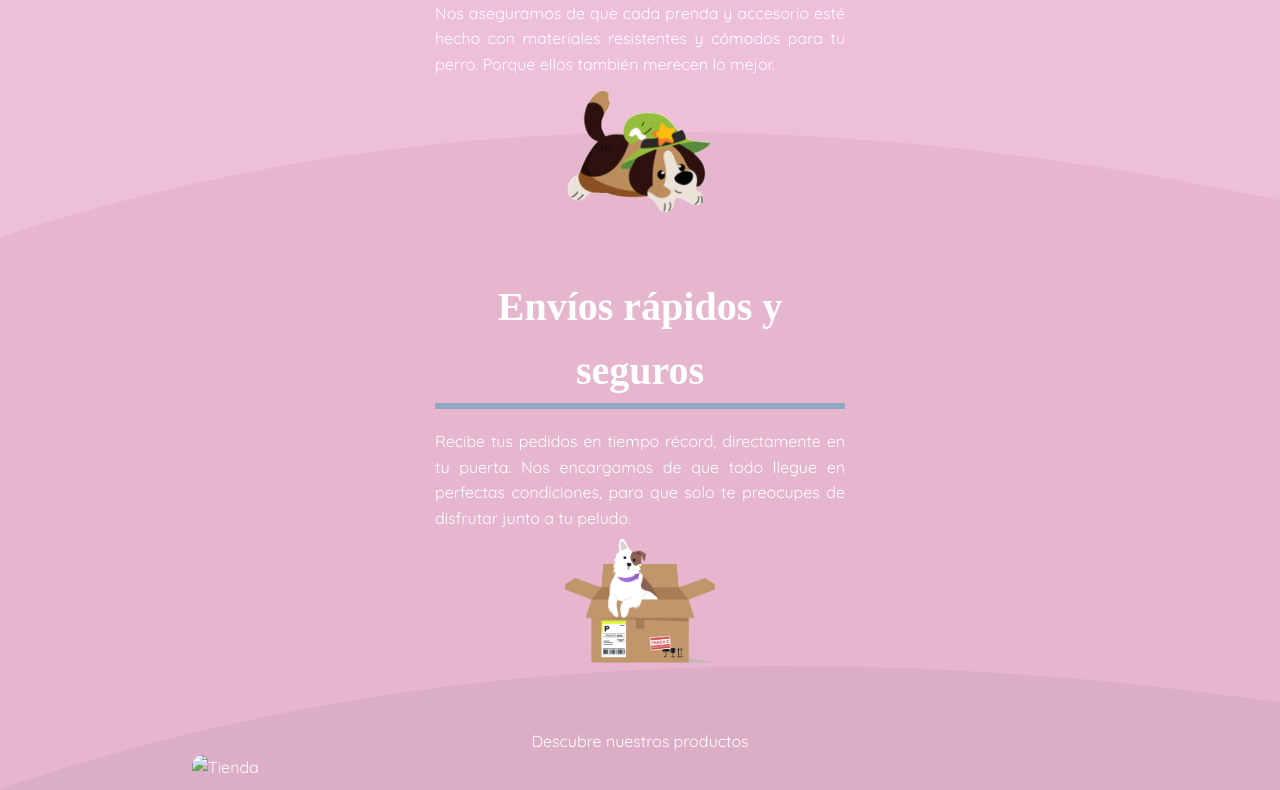
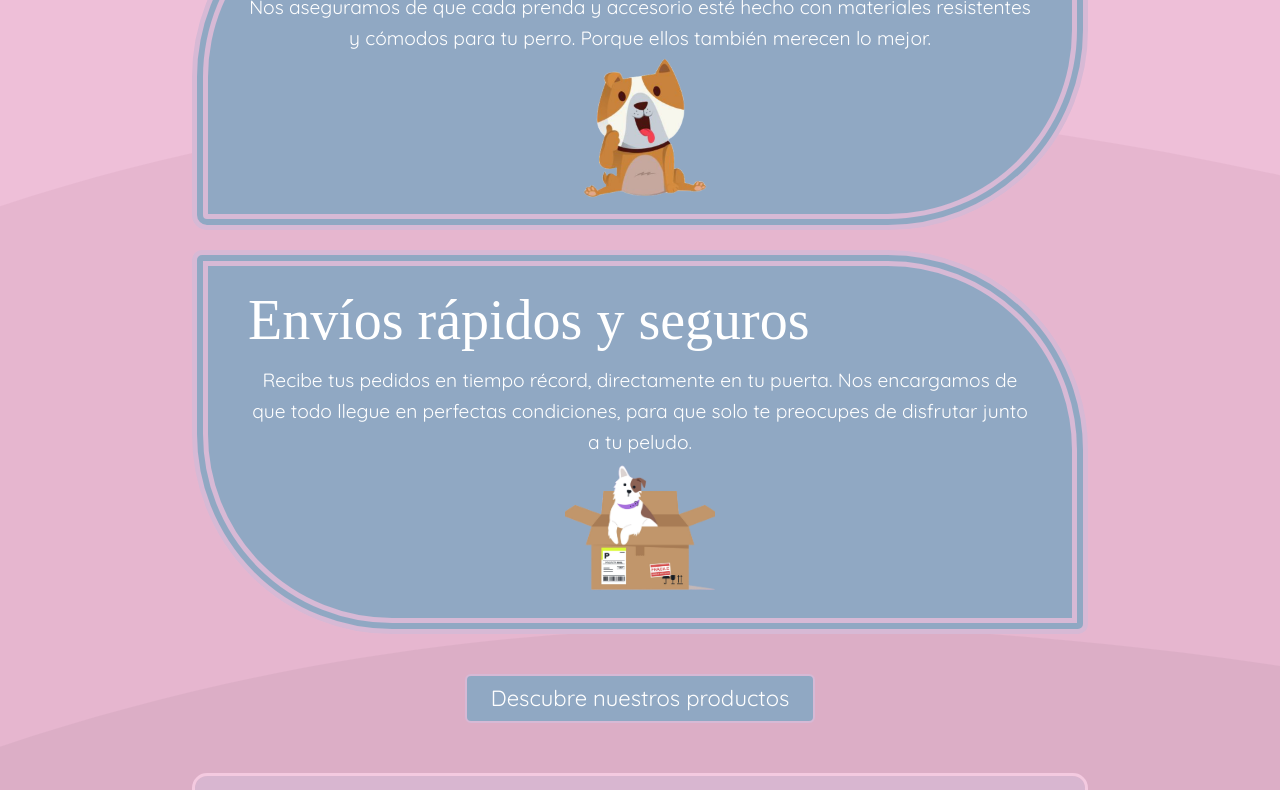
Before and after one commit to falbmun0906/daw1b-2425-lmysgi-falbmun0906-web2, a plain HTML site: page index.html in a window 1280 px wide. Shown: the part 1389-2179 px from the top of the page. Drawn offline with Linux system fonts and the light colour scheme; a web font is replaced by a local one.

Commit message:
"Toco el index.html"

```diff
--- a/css/styles.css
+++ b/css/styles.css
@@ -79,7 +79,7 @@ input[type="button"] {
 button:hover,
 input[type="submit"]:hover,
 input[type="button"]:hover {
-    background-color: var(--color-fondo);
+    background-color: var(--color-primario);
 
 }
 
@@ -289,56 +289,101 @@ main {
     text-align: center;
 }
 
+.about-store h2 {
+   font-weight: 400;
+}
+
 .about-store__content {
     max-width: 100%;
 }
 
 .about-store__title {
-    font-size: 2.5rem;
-    margin-bottom: 20px;
+    position: relative;
+    top: 55px;
+    right: 0%;
+    font-size: 4.5rem;
+    font-family: var(--fuente-2);
+    transform: rotate(1deg);
 }
 
 .about-store__description {
     font-size: 1.2rem;
     margin-bottom: 20px;
+    padding: 50px 30px;
     text-align: center;
+    background-color: var(--color-fondo);
+    border: double 12px var(--color-);
+    border-radius: 10px;
 }
 
+.feature {
+    display: flex;
+    flex-wrap: wrap;
+    width: 100%;
+    min-width: 450px;
+    font-size: 1.2rem;
+    margin-bottom: 20px;
+    padding: 10px 40px;
+    background-color:var(--color-secundario);
+    border: double 16px var(--color-fondo);
+    border-radius: 10px 200px 10px 200px;
+    transition: all 0.1s ease;
+}
+
+.feature:nth-child(2) {
+    border-radius: 200px 10px 200px 15px;
+    justify-content: flex-end;
+}
+
+.feature:nth-child(3) {
+    justify-content: flex-start;
+    border-radius: 10px 200px 10px 200px;
+}
+
+.feature h2 {
+    font-family: var(--fuente-2);
+    font-size: 3.5rem;;
+}
+
+
+
+.feature:hover {
+    transform: scale(1.01);
+}
 .about-store__features {
     display: flex;
     flex-wrap: wrap;
-
     justify-content: center;
     margin-bottom: 20px;
 }
 
-.feature {
-    width: 30%;
-    min-width: 450px;
-    padding: 20px;
+.about-store__cta {
+    font-family: 'Quicksand', sans-serif;
+    font-size: 22px;
+    padding: 5px 24px;
+    margin: 0 auto;
+    border: 2px solid var(--color-fondo);
+    border-radius: 6px;
+    background-color: var(--color-secundario);
+    color: white;
+    cursor: pointer;
+    transition: all 0.1s ease;
 }
 
-.feature h2 {
-    font-family: var(--fuente-2);
-    font-size: 2.5rem;;
-    text-align: center;
-    border-bottom:solid 6px var(--color-secundario);
-    margin-bottom: 20px;
-}
-
-.feature p {
-    text-align: justify;
+.about-store__cta:hover {
+    background-color: var(--color-primario);
 }
 
 .feature img {
     width: 150px;
     height: 150px;
+    margin: 0 auto;
     object-fit: cover;
 }
 
 .welcomed {
     position: relative;
-    top: -5px;
+    top: -26px;
     font-size: 2rem;
     transform: rotate(-25deg);
 }
@@ -356,7 +401,7 @@ main {
     margin-bottom: 150px;
     position: relative;
     width: 100%;
-    max-width: 1100px;
+    max-width: 1500px;
     padding: 30px;
     border: 3px solid;
     border-radius: 15px;
@@ -419,7 +464,7 @@ main {
 @media (max-width: 1450px) {
     .main__newsletter {
       flex-direction: column; /* Cambia la dirección de los elementos para apilarse verticalmente */
-      max-width: 600px;
+      max-width: 1000px;
       gap: 30px;
       padding: 20px;
       margin-bottom: 100px; /* Ajusta el margen inferior */
--- a/index.html
+++ b/index.html
@@ -53,7 +53,6 @@
           <img class="main__brand-logo" src="assets/logo/logo2.png" alt="Logo">
       </section>
       <section class="about-store">
-        <header class="about-store__content">
             <h2 class="about-store__title">¡Bienvenid<i class="fas fa-paw welcomed"></i>!</h2>
             <p class="about-store__description">
                 En nuestra tienda, nos dedicamos a ofrecer los mejores accesorios, ropa y productos especializados para tu mascota. Con un enfoque en la calidad, la comodidad y el estilo, nuestros productos están diseñados para hacer feliz a tu compañero de cuatro patas.
@@ -63,12 +62,12 @@
                 <article class="feature">
                     <h2>Gran variedad de productos</h2>
                     <p>Descubre todo lo que necesitas para consentir a tu mejor amigo peludo. Desde cómodos abrigos hasta originales accesorios, ¡tenemos algo para cada estilo y ocasión!</p>
-                    <img src="assets/miscelanea/main__index/thumbsup-w.png" alt="Variedad de productos">
+                    <img src="assets/miscelanea/main__index/dressed-w.png" alt="Variedad de productos">
                 </article>
                 <article class="feature">
                     <h2>Productos de alta calidad</h2>
                     <p>Nos aseguramos de que cada prenda y accesorio esté hecho con materiales resistentes y cómodos para tu perro. Porque ellos también merecen lo mejor.</p>
-                    <img src="assets/miscelanea/main__index/dressed-w.png" alt="Alta calidad">
+                    <img src="assets/miscelanea/main__index/thumbsup-w.png" alt="Alta calidad">
                 </article>
                 <article class="feature">
                     <h2>Envíos rápidos y seguros</h2>
@@ -77,10 +76,6 @@
                 </article>
             </section>
             <a href="productos.html" class="about-store__cta">Descubre nuestros productos</a>
-        </header>
-        <figure class="about-store__image">
-            <img src="assets/images/store.jpg" alt="Tienda">
-        </figure>
       </section>
       <section class="main__newsletter">
           <div class="newsletter__left">
```
